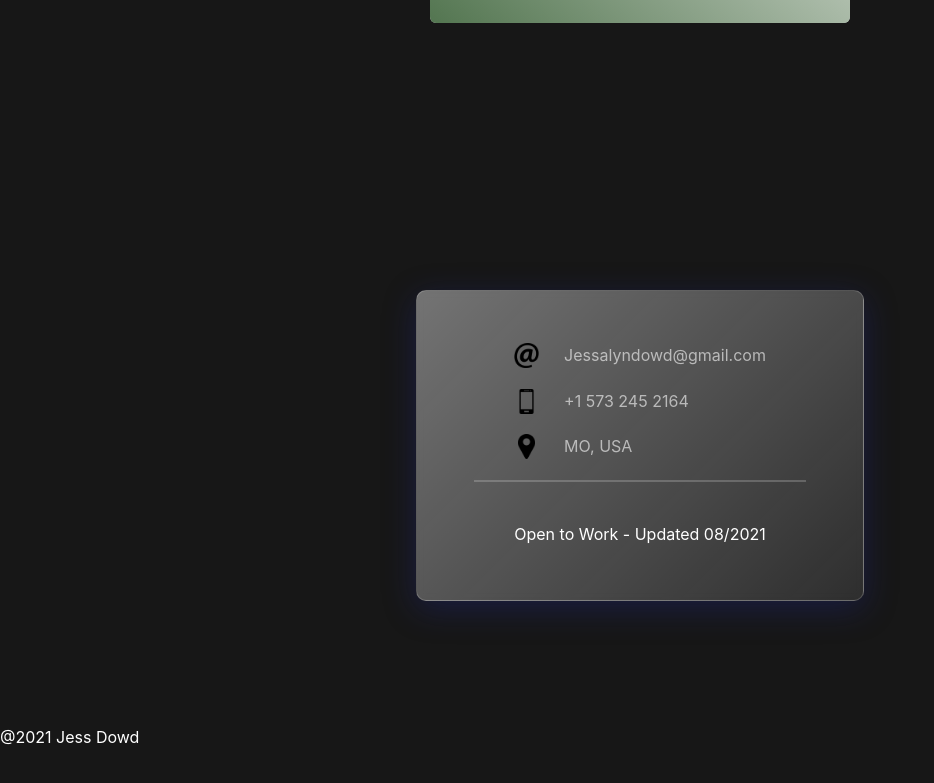
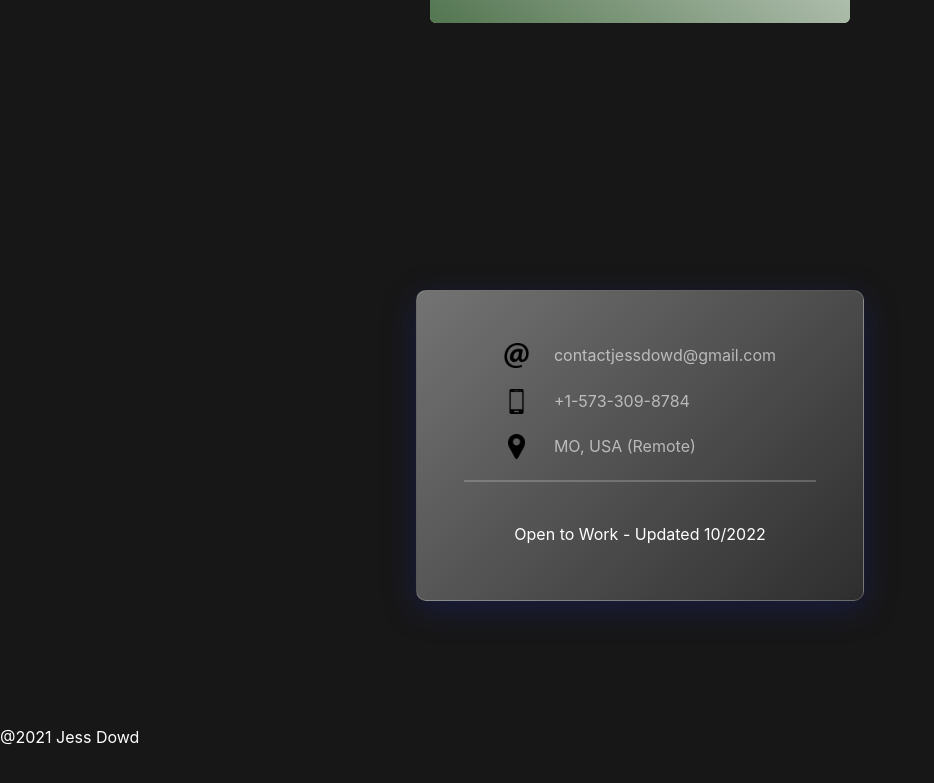
Before and after one commit to Jess-Dowd/Jess_Dowd_Portfolio, a React (Create React App) app: page / in a window 1280 px wide. Shown: the part 3625-4408 px from the top of the page, without its empty margins (0-934 px from the left). Built offline with nearby package versions, Linux system fonts and the light colour scheme.

Commit message:
Update App.jsx

```diff
--- a/src/App.jsx
+++ b/src/App.jsx
@@ -419,7 +419,7 @@ function App() {
                   <img className="project_link" src={email} />
                   <div class="icon">
                     <i class="fas fa-users"></i>
-                    <span>Jessalyndowd@gmail.com </span>
+                    <span>contactjessdowd@gmail.com </span>
                   </div>
                 </div>
                 <div id="contact">
@@ -427,7 +427,7 @@ function App() {
                   <img className="project_link" src={phone} />
                   <div class="icon">
                     <i class="fas fa-users"></i>
-                    <span>+1 573 245 2164</span>
+                    <span>+1-573-309-8784</span>
                   </div>
                 </div>
                 <div id="contact">
@@ -435,11 +435,11 @@ function App() {
                   <img className="project_link" src={location} />
                   <div class="icon">
                     <i class="fas fa-users"></i>
-                    <span>MO, USA</span>
+                    <span>MO, USA (Remote)</span>
                   </div>
                 </div>
               </div>
-              <p id="work" >Open to Work - Updated 08/2021</p>
+              <p id="work" >Open to Work - Updated 10/2022</p>
             </div>
           </div>
         </div>
@@ -490,7 +490,7 @@ function App() {
 
             </li>
             <li>
-              <a href="https://www.linkedin.com/in/jessdoesreact/" className="menu-item" target="_blank">
+              <a href="https://www.linkedin.com/in/jessdoeswordpress/" className="menu-item" target="_blank">
                 <img src={linkedIn} className="fa fa-bar-chart-o fa-2x"></img>
                 <span className="nav-text">
                   LinkedIn
```
